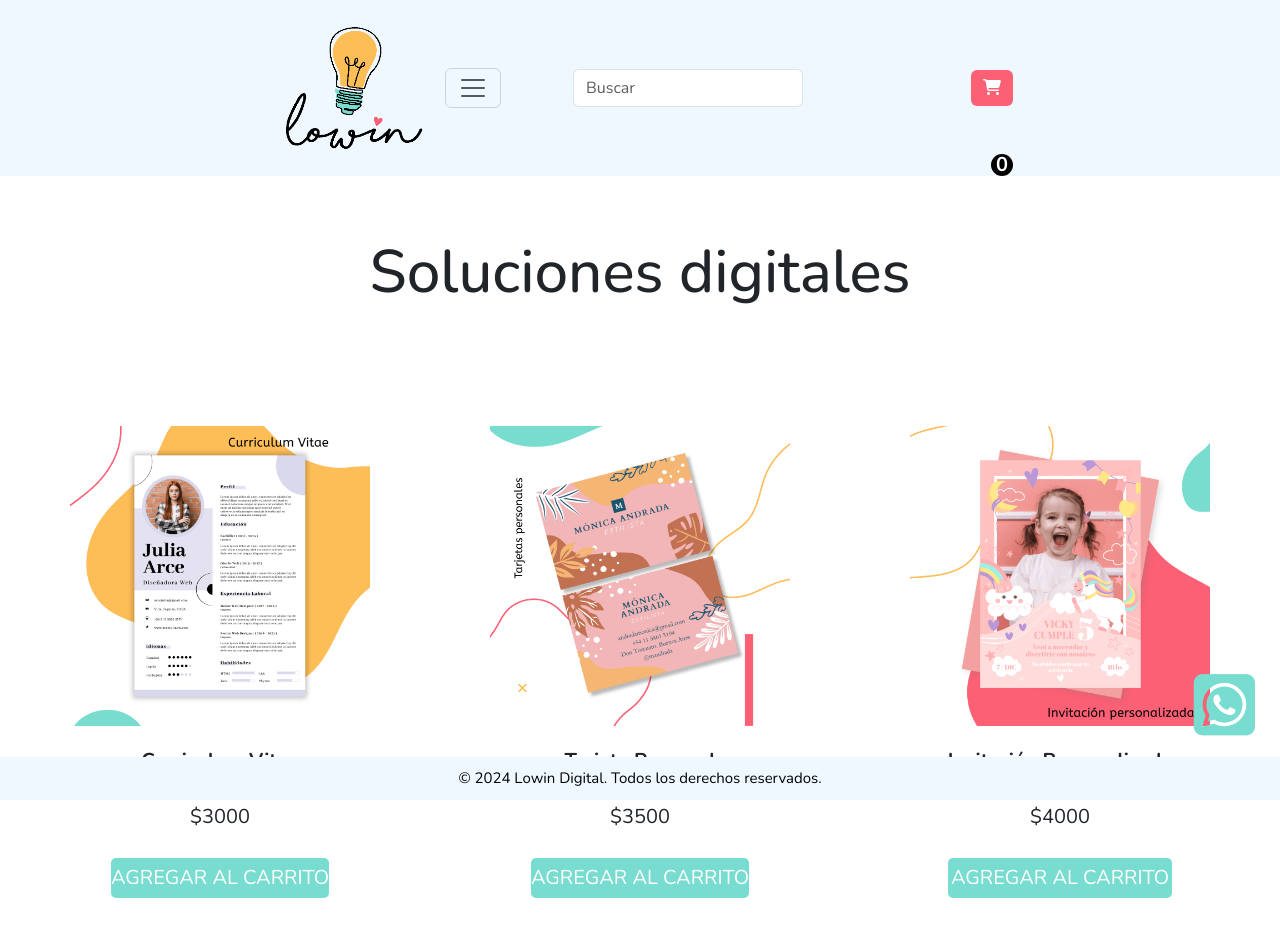
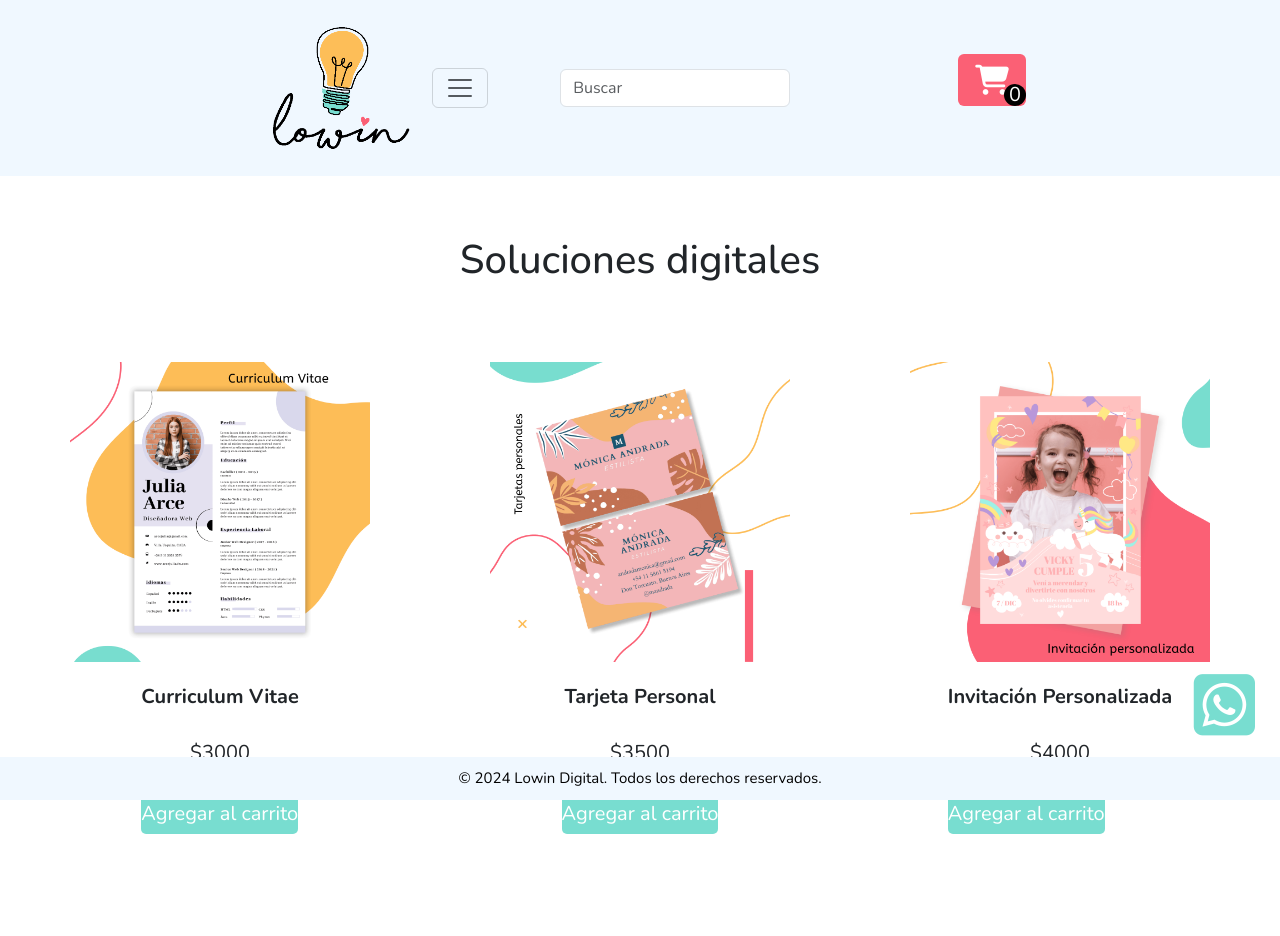
Before and after one commit to melicorreia/LandingPageCoder, a plain HTML site: page index.html in a window 1280 px wide. Drawn offline with nearby package versions, Linux system fonts and the light colour scheme.

Commit message:
Modificaciones 2

```diff
--- a/css/style.css
+++ b/css/style.css
@@ -66,13 +66,12 @@ main {
 main h1 {
     text-align: center;
     padding-top: 40px;
-    padding-bottom: 40px;
     display: flex;
     align-items: center;
     justify-content: center;
     margin-top: 20px;
     grid-column: 1/-1;
-    font-size: 60px;
+    font-size: 40px;
 }
 main h3 {
     text-align: center;
@@ -93,16 +92,7 @@ main a i:hover {
     transform: scale(1.1, 1.1);
 }
 
-.btn-carrito {
-    background-color: rgb(251, 96, 117);
-    font-weight: bold;
-    color: white;
-}
 
-.btn-carrito:hover {
-    background-color: rgb(120,221,208);
-    color: white;
-}
 
 footer {
     height: auto;
@@ -207,7 +197,7 @@ footer p {
     flex-grow: 1;
     display: flex;
     flex-direction: column;
-    text-align: left;
+    text-align: center;
     padding: 20px;
     gap: 10px;
 }
@@ -225,10 +215,11 @@ footer p {
     display: flex;
     justify-content: center;
     align-items: center;
-    width: 100%;
+    width:fit-content;
     height: 40px;
     cursor: pointer;
 }
+
 
 .producto-agregar:hover {
     background-color: rgb(251, 96, 117);
@@ -241,7 +232,6 @@ figure {
 
 #contenedor-carrito-productos {
     overflow: auto;
-    max-height: 50vh;
 }
 
 .cuenta {
@@ -270,18 +260,24 @@ figure {
     position: fixed;
     top: 90px;
     right: 10vw;
-    width: 450px;
     background-color: white;
     border: 1px solid #ccc;
     box-shadow: 0px 4px 8px rgba(0, 0, 0, 0.1);
     border-radius: 8px;
     padding: 15px;
+    z-index: 1000;
+    min-width: 25vw;
     display: none;
-    z-index: 1000;
+
 }
 
 .popover p {
     margin: 0 0 10px;
+}
+
+.fa-cart-shopping {
+    font-size: 30px;
+    padding: 5px;
 }
 
 .close-button {
@@ -343,8 +339,3 @@ figure {
     background-color: white;
     transition: background-color 0.5s ease;
 }
-
-
-.carrito {
-
-}
--- a/index.html
+++ b/index.html
@@ -45,15 +45,19 @@
         <form class="search d-flex" role="search">
                 <input class="form-control me-2" type="search" placeholder="Buscar" aria-label="Search">
         </form>
-        <button id="contenedor-iconos" class="btn btn-carrito btn-outline-success" type="submit"><i class="fa-solid fa-cart-shopping"></i><span id="contador" class="cuenta">0</span></button>
 
 
         <div id="popover" class="popover">
           <div id="contenedor-carrito-productos">
           </div>
-          <button id="vaciar-carro" class="close-button">Vaciar carrito</button>
-          <button id="close-popover" class="close-button">Cerrar carrito</button>
-      </div>
+          <button id="vaciar-carro" class="close-button">Vaciar</button>
+          <button id="close-popover" class="close-button">Cerrar</button>
+        </div>
+        <div><figure id="contenedor-iconos" class="btn btn-carrito btn-outline-success" type="submit"><i class="fa-solid fa-cart-shopping"></i>        <span id="contador" class="cuenta">0</span></figure>
+        </div>
+
+
+
 
     </nav>
     </header>
@@ -69,35 +73,7 @@
 
 
 
-<!--
-      <div class="cardsServicios">
-        <div class="card cardServicios" style="width: 18rem;">
-          <img src="./img/cv.png" class="card-img-top" alt="...">
-          <div class="card-body">
-            <h5 class="card-title">Curriculum Vitae</h5>
-            <p class="card-price">Precio: $3000</p>
-            <a href="#" class="btn btn-carrito btn-agregar-carrito">Agregar al carrito</a>
-          </div>
-        </div>
 
-        <div class="card cardServicios" style="width: 18rem;">
-          <img src="./img/tarjeta.png" class="card-img-top" alt="...">
-          <div class="card-body">
-            <h5 class="card-title">Tarjeta personal</h5>
-            <p class="card-text">Precio: $3500</p>
-            <a href="#" class="btn btn-carrito btn-agregar-carrito">Agregar al carrito</a>
-          </div>
-        </div>
-
-        <div class="card cardServicios" style="width: 18rem;">
-          <img src="./img/invitacion.png" class="card-img-top" alt="...">
-          <div class="card-body">
-            <h5 class="card-title">Invitación</h5>
-            <p class="card-text">Precio: $4000</p>
-            <a href="#" class="btn btn-carrito btn-agregar-carrito">Agregar al carrito</a>
-          </div>
-        </div>
-      </div> -->
                   <!-- LOGOS FLOTANTES -->
                   <a href="https://wa.me/5491167353674"><i class="fa-brands fa-square-whatsapp"></i></a>
     </main>
--- a/js/app.js
+++ b/js/app.js
@@ -155,7 +155,7 @@ function cargarProductos() {
             <div class="producto-precio">
                 <p>$${producto.precio}</p>
             </div>
-            <button onclick="agregar(id)" class="producto-agregar" id='${producto.id}'>AGREGAR AL CARRITO</button>
+            <button onclick="agregar(id)" class="producto-agregar" id='${producto.id}'>Agregar al carrito</button>
          `;
 
         contenedorProductos.append(div);
```
